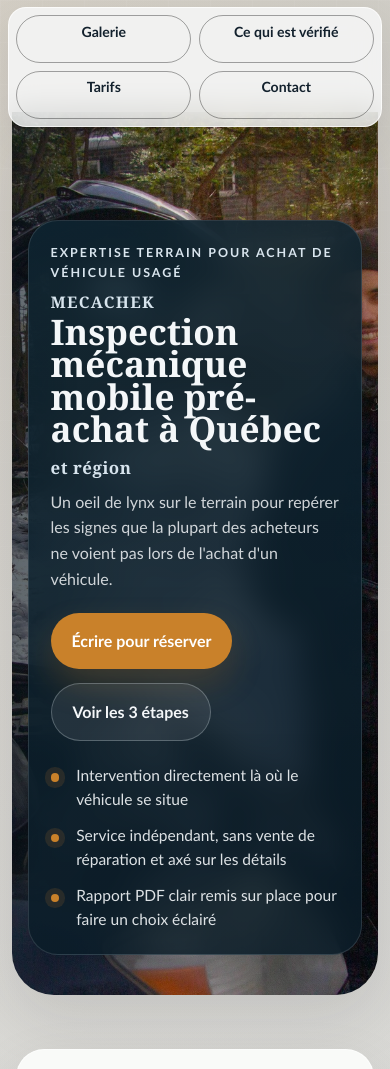
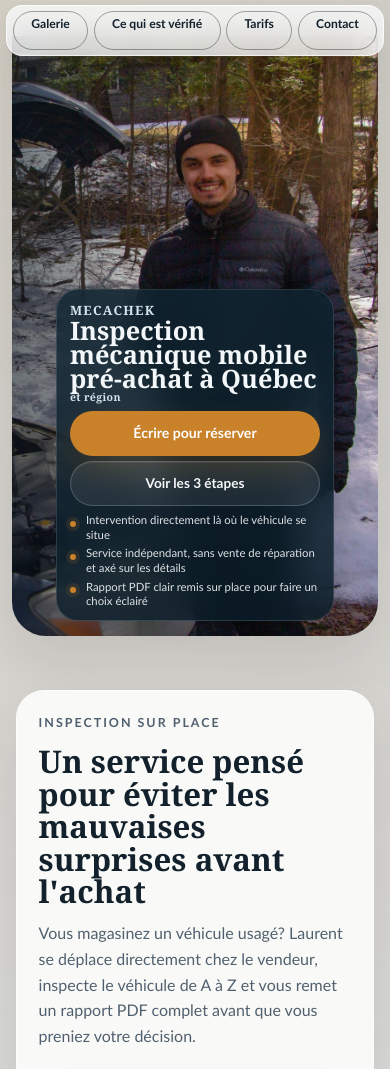
Before and after one commit to Laudurobinet/Site-web-MecaChek, a Jekyll site: the page built from index.html, in a window 390 px wide and 1400 px high, cut to the strip 0-1069 px from the top of the window. Built offline with Jekyll 4.4.1, drawn with Linux system fonts in a browser that asks for light colours.

Commit message:
Mobile corrigé

```diff
--- a/_includes/header.html
+++ b/_includes/header.html
@@ -3,7 +3,6 @@
     <div class="hero-copy">
       <p class="eyebrow">Expertise terrain pour achat de véhicule usagé</p>
       <h1><span class="hero-brand">MecaChek</span> Inspection mécanique mobile pré-achat à Québec <span class="hero-region">et région</span></h1>
-      <p class="hero-lead">Un oeil de lynx sur le terrain pour repérer les signes que la plupart des acheteurs ne voient pas lors de l'achat d'un véhicule.</p>
       <div class="hero-actions">
         <a class="button button-primary" href="#contact">Écrire pour réserver</a>
         <a class="button button-secondary" href="#process">Voir les 3 étapes</a>
--- a/assets/css/style.css
+++ b/assets/css/style.css
@@ -1034,36 +1034,130 @@
 
 @media (max-width: 720px) {
   .site-nav {
-    width: min(calc(100% - 1rem), 100%);
-    position: relative;
-    top: 0;
-    z-index: 1;
-    margin-top: 0.45rem;
-    margin-bottom: 0.35rem;
-    padding: 0.45rem;
-    gap: 0.45rem;
-    border-radius: 18px;
+    width: min(calc(100% - 0.8rem), 100%);
+    position: sticky;
+    top: 0.2rem;
+    z-index: 120;
+    margin-top: 0.3rem;
+    margin-bottom: 0;
+    padding: 0.35rem;
+    gap: 0.35rem;
+    border-radius: 16px;
+    flex-wrap: nowrap;
+    overflow-x: auto;
+    scrollbar-width: none;
+  }
+
+  .site-nav::-webkit-scrollbar {
+    display: none;
   }
 
   .site-nav a {
-    flex: 1 1 calc(50% - 0.45rem);
-    min-height: 3rem;
-    padding: 0.45rem 0.7rem;
-    font-size: 0.88rem;
-    line-height: 1.15;
+    flex: 1 0 auto;
+    min-width: max-content;
+    min-height: 2.4rem;
+    padding: 0.38rem 0.8rem;
+    font-size: 0.76rem;
+    line-height: 1;
+    white-space: nowrap;
     text-align: center;
   }
 
   .hero {
-    min-height: 620px;
-    padding-top: 6.8rem;
-    background-position: 62% center;
+    min-height: 600px;
+    padding: 0.7rem 0 0.9rem;
+    background-position: 84% 8%;
+    border-radius: 0 0 34px 34px;
   }
 
   .hero-copy,
   section,
   footer {
     padding: 1.35rem;
+  }
+
+  .hero-shell {
+    width: min(calc(100% - 1rem), 100%);
+    align-items: end;
+    justify-content: center;
+  }
+
+  .hero-copy {
+    width: min(17.4rem, calc(100vw - 4rem));
+    max-width: none;
+    margin-left: auto;
+    margin-right: auto;
+    padding: 0.8rem 0.82rem 0.76rem;
+    border-radius: 22px;
+    background: linear-gradient(180deg, rgba(14, 37, 50, 0.8), rgba(10, 28, 40, 0.84));
+    box-shadow: 0 14px 28px rgba(4, 11, 17, 0.2);
+  }
+
+  .eyebrow {
+    display: none;
+  }
+
+  .hero h1 {
+    font-size: clamp(1.46rem, 6.5vw, 2.05rem);
+    line-height: 0.94;
+    margin-bottom: 0.35rem;
+    max-width: 8.5ch;
+  }
+
+  .hero-brand {
+    margin-bottom: 0.16rem;
+    font-size: 0.8rem;
+    letter-spacing: 0.1em;
+  }
+
+  .hero-region {
+    display: block;
+    margin-top: 0.1rem;
+    font-size: 0.42em;
+    white-space: normal;
+  }
+
+  .hero-actions {
+    gap: 0.3rem;
+    margin: 0.55rem 0 0.45rem;
+    align-items: flex-start;
+  }
+
+  .button {
+    display: flex;
+    width: 100%;
+    justify-content: center;
+    align-items: center;
+    padding: 0.7rem 0.85rem;
+    font-size: 0.88rem;
+  }
+
+  .button-secondary {
+    width: 100%;
+    padding: 0.68rem 0.85rem;
+    border: 1px solid rgba(217, 229, 238, 0.22);
+    border-radius: 999px;
+    font-size: 0.85rem;
+    background: rgba(255, 255, 255, 0.08);
+    color: #f4f7f9;
+    box-shadow: inset 0 1px 0 rgba(255, 255, 255, 0.06);
+  }
+
+  .hero-highlights {
+    gap: 0.3rem;
+  }
+
+  .hero-highlights li {
+    padding-left: 1rem;
+    font-size: 0.71rem;
+    line-height: 1.25;
+  }
+
+  .hero-highlights li::before {
+    top: 0.45rem;
+    width: 0.4rem;
+    height: 0.4rem;
+    box-shadow: 0 0 0 4px rgba(201, 129, 42, 0.12);
   }
 
   main {
```
